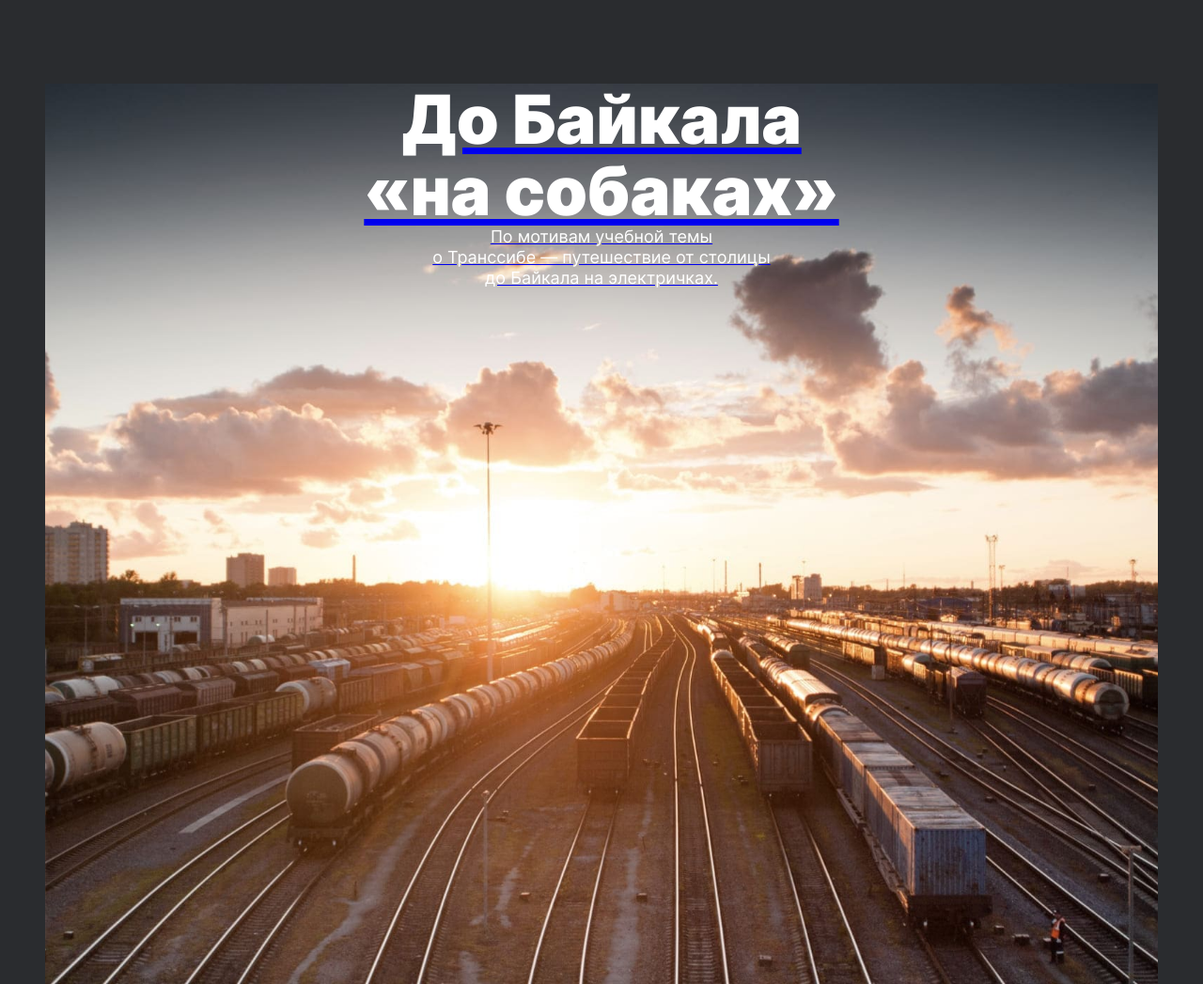
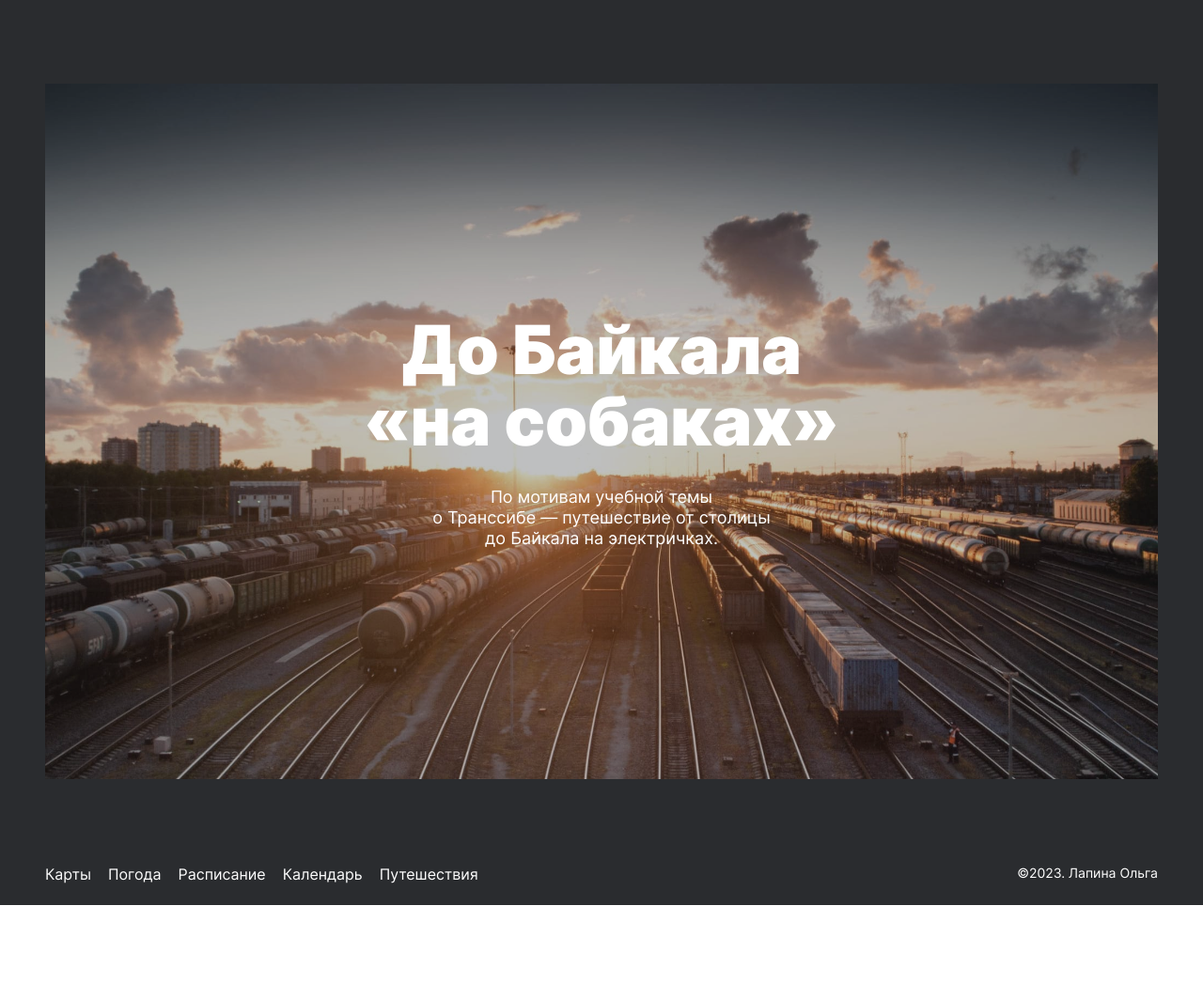
Before and after one commit to LapinaOlga/russian-travel, a plain HTML site: page index.html in a window 1280 px wide. Shown: the part 5912-6959 px from the top of the page at 94% size. After the commit the page ends 6875 px from the top, so only its background shows below. Drawn offline with Linux system fonts and the light colour scheme.

```diff
--- a/blocks/cover/__overlay/cover__overlay.css
+++ b/blocks/cover/__overlay/cover__overlay.css
@@ -1,51 +1,43 @@
-/*.cover__overlay {*/
-/*    max-width: 100%;*/
-/*    min-height: 740px;*/
-/*    display: flex;*/
-/*    flex-direction: column;*/
-/*    justify-content: center;*/
-/*    row-gap: 32px;*/
-/*    color: #FFFFFF;*/
-/*    position: relative;*/
-/*    text-decoration: none;*/
+.cover__overlay {
+    max-width: 1184px;
+    width: 100%;
+    padding-bottom: calc((62.5% - 250px)/2);
+    padding-top: calc((62.5% - 250px)/2);
+    display: flex;
+    flex-direction: column;
+    justify-content: center;
+    align-items: center;
+    row-gap: 32px;
+    color: #FFFFFF;
+    position: relative;
+    text-decoration: none;
 
-/*}*/
+}
 
-/*.cover__overlay:after {*/
-/*    content: '';*/
-/*    display: block;*/
-/*    position: absolute;*/
-/*    top: 0;*/
-/*    left: 0;*/
-/*    right: 0;*/
-/*    bottom: 0;*/
-/*    width: 100%;*/
-/*    height: 100%;*/
-/*    background-color: #2A2C2F;*/
-/*    opacity: 0.3;*/
-/*    transition: opacity 200ms ease-in-out;*/
-/*    z-index: 1;*/
-/*}*/
+.cover__overlay:after {
+    content: '';
+    display: block;
+    position: absolute;
+    top: 0;
+    left: 0;
+    right: 0;
+    bottom: 0;
+    width: 100%;
+    height: 100%;
+    background-color: #2A2C2F;
+    opacity: 0.3;
+    transition: opacity 200ms ease-in-out;
+    z-index: 1;
+}
 
-/*.cover__overlay:hover:after {*/
-/*    opacity: 0.8;*/
-/*}*/
+.cover__overlay:hover:after {
+    opacity: 0.8;
+}
 
-/*@media screen and (min-width: 1024px) and (max-width: 1279px) {*/
-/*    .cover__overlay {*/
-/*        min-height: 640px;*/
-/*    }*/
-/*}*/
-
-/*@media screen and (min-width: 768px) and (max-width: 1023px) {*/
-/*    .cover__overlay {*/
-/*        min-height: 480px;*/
-/*    }*/
-/*}*/
-
-/*@media screen and (min-width: 320px) and (max-width: 767px){*/
-/*    .cover__overlay {*/
-/*        row-gap: 16px;*/
-/*        min-height: 200px;*/
-/*    }*/
-/*}*/
+@media screen and (min-width: 320px) and (max-width: 767px) {
+    .cover__overlay {
+        row-gap: 16px;
+        padding-bottom: calc((62.5% - 118px)/2);
+        padding-top: calc((62.5% - 250px)/2);
+    }
+}
--- a/blocks/cover/cover.css
+++ b/blocks/cover/cover.css
@@ -1,7 +1,5 @@
 .cover {
     max-width: 1184px;
-    padding-bottom: 62.5%;
-    /*min-height: 740px;*/
     width: 100%;
     background-image: url(../../images/cover-trains.jpg);
     background-size: cover;
@@ -9,23 +7,5 @@
     background-position: center center;
     overflow: hidden;
     box-sizing: border-box;
+
 }
-
-/*@media screen and (min-width: 1024px) and (max-width: 1279px) {*/
-/*    .cover {*/
-/*        min-height: 640px;*/
-/*    }*/
-/*}*/
-
-/*@media screen and (min-width: 768px) and (max-width: 1023px) {*/
-/*    .cover {*/
-/*        min-height: 480px;*/
-/*    }*/
-/*}*/
-
-/*@media screen and (min-width: 320px) and (max-width: 767px) {*/
-/*    .cover {*/
-/*        row-gap: 16px;*/
-/*        min-height: 200px;*/
-/*    }*/
-/*}*/
--- a/blocks/header/__lang-link/header__lang-link.css
+++ b/blocks/header/__lang-link/header__lang-link.css
@@ -8,13 +8,15 @@
     text-decoration: none;
     transition: opacity 200ms ease-in-out;
 }
-@media screen and (min-width: 320px) and (max-width: 767px){
+
+@media screen and (min-width: 320px) and (max-width: 767px) {
     .header__lang-link {
         max-width: 22px;
         font-size: 18px;
-        line-height: 20px;
+        line-height: 1;
     }
 }
+
 .header__lang-link:hover {
     opacity: 0.3;
 }
```
Also changed, not shown: 5 other files.
